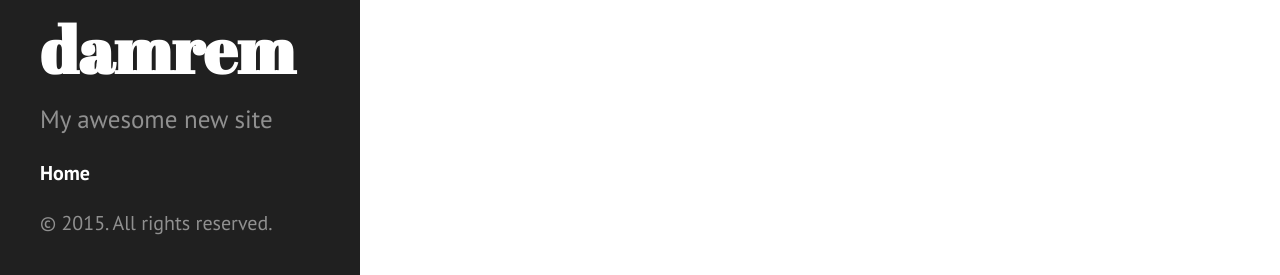
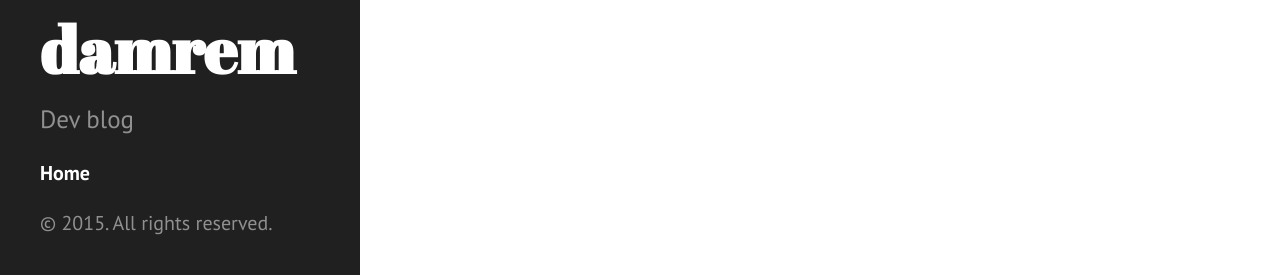
Before and after one commit to damrem/damrem.github.io, a Jekyll site: the page built from index.html, in a window 1280 px wide. Shown: the part 622-897 px from the top of the page. Built offline with Jekyll 4.4.1, drawn with Linux system fonts in a browser that asks for light colours; the list of posts is cut into pages by our own code.

Commit message:
Update _config.yml

```diff
--- a/_config.yml
+++ b/_config.yml
@@ -3,6 +3,6 @@ pygments: true
 markdown: kramdown
 url: http://damrem.github.io
 title: damrem
-tagline: A log of everyday life
-description: My awesome new site
+tagline: Dev blog
+description: Dev blog
 paginate: 5
```
